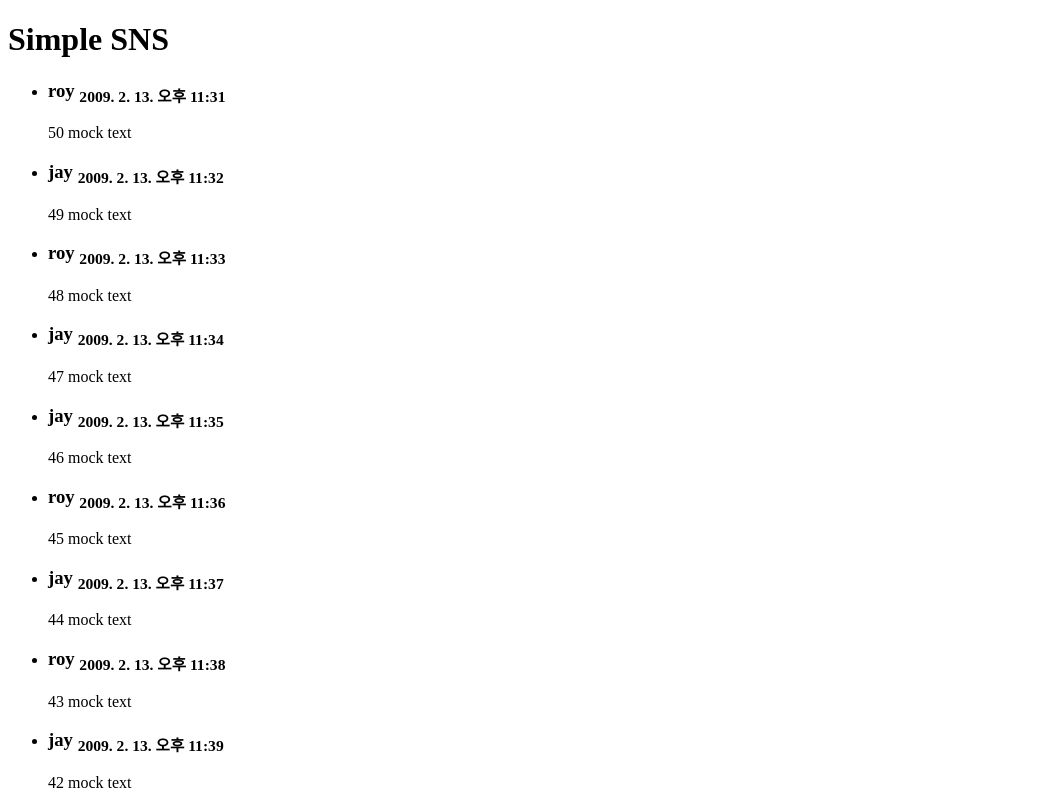
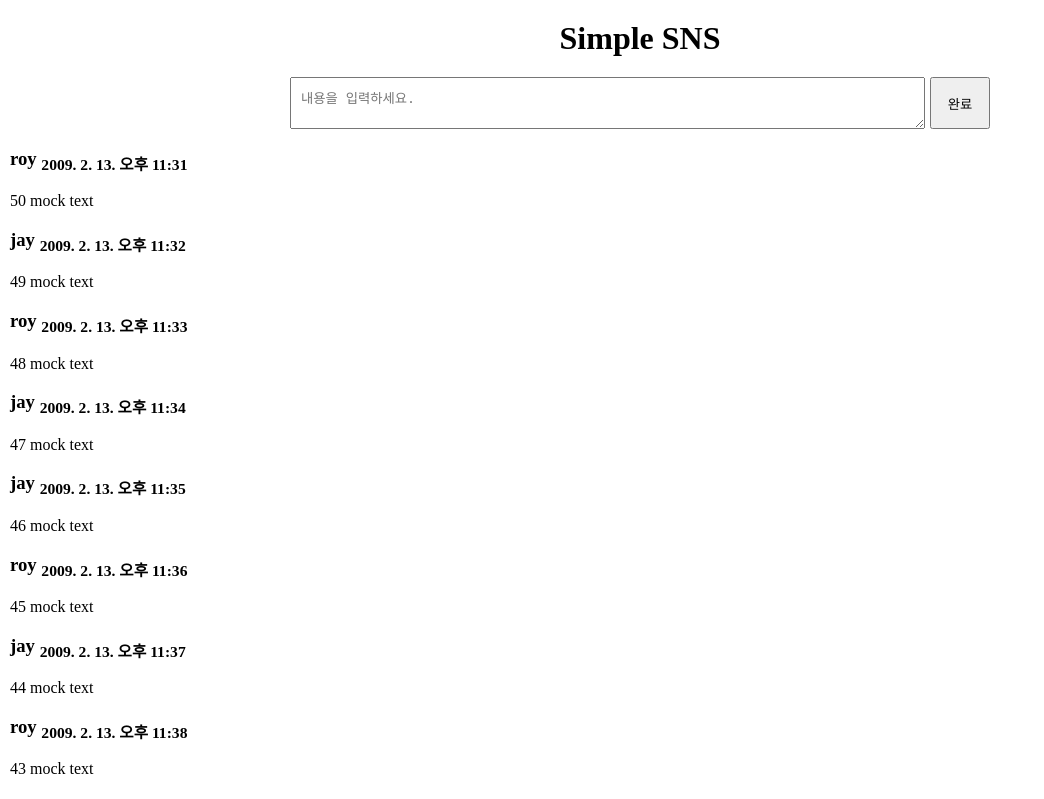
Before and after one commit to genius-jihye-park/api-practice, a Next.js app in the folder client/: page / in a window 1280 px wide. Shown: the top 799 px of the page, without its empty margins (0-1044 px from the left). Built offline with nearby package versions, Linux system fonts and the light colour scheme.

Commit message:
feat:새글쓰기 기능

```diff
--- /dev/null
+++ b/client/components/MsgInput.js
@@ -0,0 +1,22 @@
+import { useRef } from 'react'
+
+const MsgInput = ({ mutate, text = '', id = undefined }) => {
+    const textRef = useRef(null)
+
+    const onSubmit = e => {
+        e.preventDefault()
+        e.stopPropagation()
+        const text = textRef.current.value
+        textRef.current.value = ''
+        mutate(text, id)
+    }
+
+    return (
+        <form className="messages__input" onSubmit={onSubmit}>
+            <textarea ref={textRef} defaultValue={text} placeholder="내용을 입력하세요." />
+            <button type="submit">완료</button>
+        </form>
+    )
+}
+
+export default MsgInput
--- a/client/components/MsgList.js
+++ b/client/components/MsgList.js
@@ -1,18 +1,35 @@
+import { useState } from "react"
 import MsgItem from "./MsgItem"
+import MsgInput from "./MsgInput"
 
 const UserIds = ['roy', 'jay']
 const getRandomUserId = () => UserIds[Math.round(Math.random())]
 
-const msgs = Array(50).fill(0).map((_, i) => ({
+const originalMsgs = Array(50).fill(0).map((_, i) => ({
     id: 50 - i,
     userId: getRandomUserId(),
     timestamp: 1234567890123 + i * 1000 * 60,
     text: `${50 - i} mock text`
 }))
 
-const MsgList = () => (
-    <ul className="messages">{
-        msgs.map(x => <MsgItem key={x.id} {...x} />)
-    }</ul>
-)
+const MsgList = () => {
+    const [msgs, setMsgs] = useState(originalMsgs)
+    const onCreate = text => {
+        const newMsg = {
+            id: msgs.length + 1,
+            userId: getRandomUserId(),
+            timestamp: Date.now(),
+            text: `${msgs.length + 1} ${text}`,
+        }
+        setMsgs(msgs => ([newMsg, ...msgs]))
+    }
+    return (
+        <>
+            <MsgInput mutate={onCreate} />
+            <ul className="messages">{
+                msgs.map(x => <MsgItem key={x.id} {...x} />)
+            }</ul>
+        </>
+    )
+}
 export default MsgList
--- /dev/null
+++ b/client/next.config.js
@@ -0,0 +1,7 @@
+const path = require('path')
+
+module.exports = {
+    sassOptions: {
+        includePaths: [path.resolve(__dirname, './pages')],
+    },
+}
--- a/client/package.json
+++ b/client/package.json
@@ -8,7 +8,8 @@
     "next": "^13.1.1",
     "react": "^18.2.0",
     "react-dom": "^18.2.0",
-    "sass": "^1.57.1"
+    "sass": "^1.57.1",
+    "scss": "^0.2.4"
   },
   "devDependencies": {
     "webpack": "^5.75.0"
--- /dev/null
+++ b/client/pages/_app.js
@@ -0,0 +1,11 @@
+import './index.scss'
+
+// next가 SSR하기 위해 필요한 컴포넌트
+const App = ({ Component, pageProps }) => <Component {...pageProps} />
+
+App.getInitialProps = async ({ ctx, Component }) => {
+    const pageProps = await Component.getInitialProps?.(ctx)
+    return { pageProps }
+}
+
+export default App
```
Also changed, not shown: 1 other file (tests, documents, lock files or other folders).
